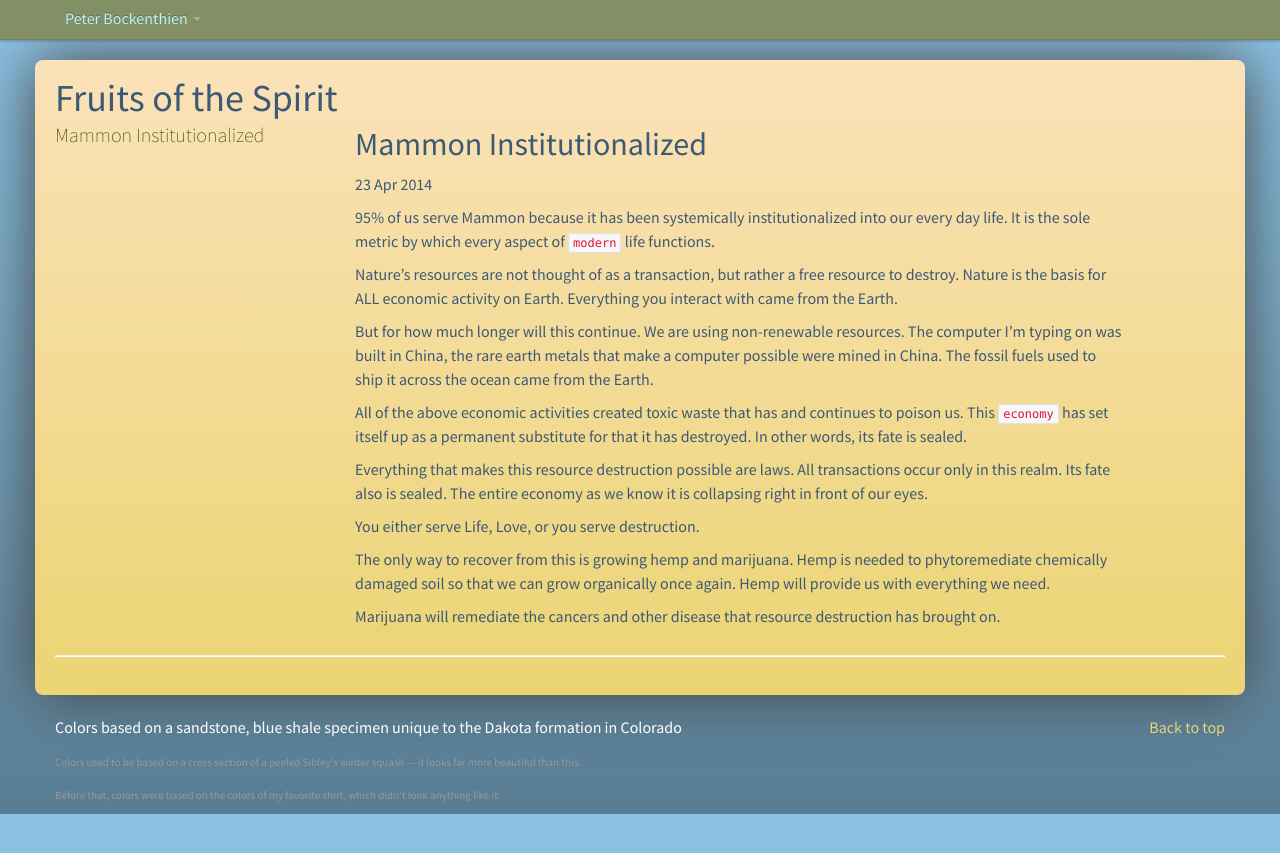
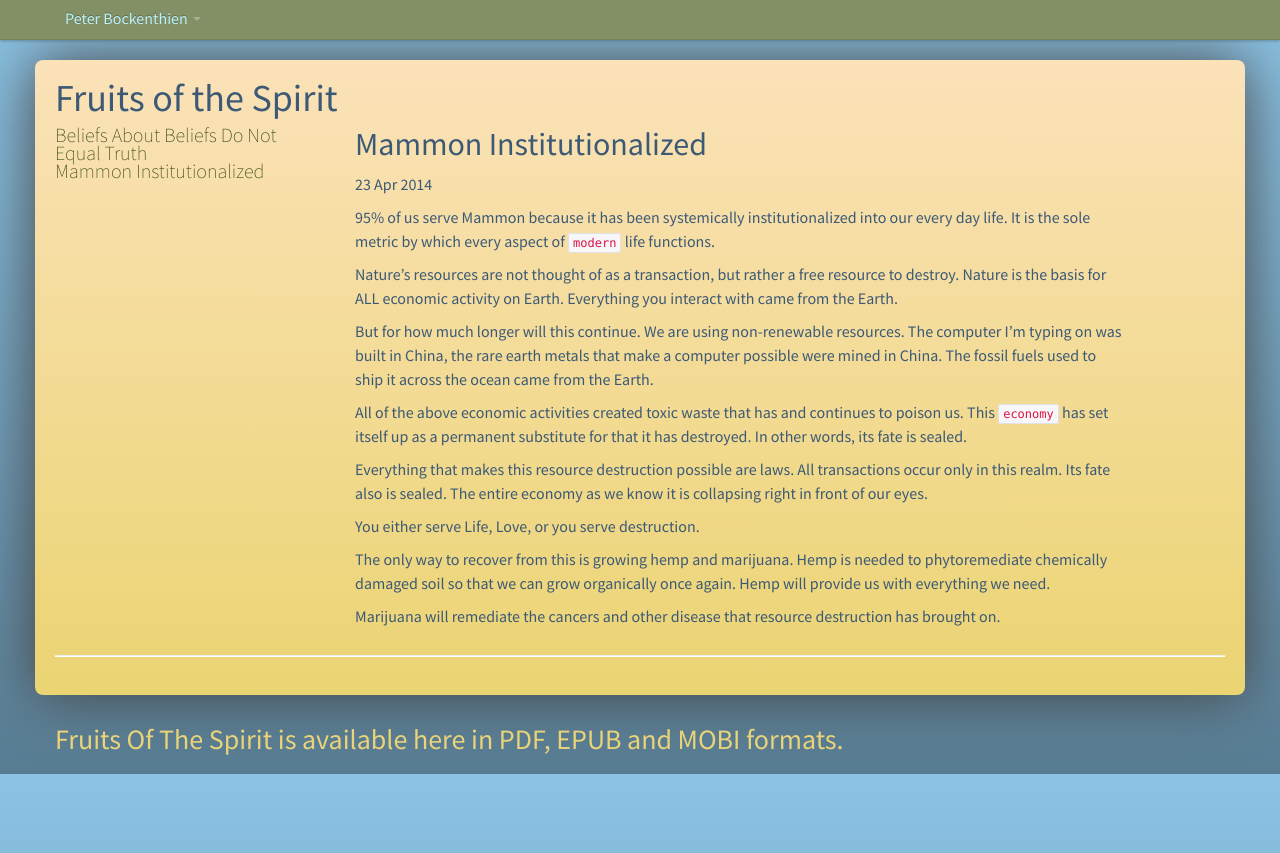
Before and after one commit to pbockenthien/pb-personal, a Jekyll site: the page built from _posts/2014-04-23-legalism-one-oh-one.markdown, in a window 1280 px wide. Shown: the top 853 px of the page. Built offline with Jekyll 4.4.1, drawn with Linux system fonts in a browser that asks for light colours; some web fonts are replaced; Markdown is read by kramdown in place of the engine named in the settings; comment, search, counter and statistics services are not loaded.

Commit message:
beliefs and footer

```diff
--- a/_includes/footer.html
+++ b/_includes/footer.html
@@ -15,11 +15,9 @@
 <!-- Footer -->
 <footer class="footer">
   <div class="container">
-    <p class="pull-right"><a href="index.htmlessays.html#">Back to top</a></p>
+    <!-- <p class="pull-right"><a href="index.htmlessays.html#">Back to top</a></p> -->
     <!-- <li><a href="mospherix/"><i class="icon-pencil"></i> Cloud Blog</a></li> -->
-  <p>Colors based on a sandstone, blue shale specimen unique to the Dakota formation in Colorado</p>
-    <p><small>Colors used to be based on a cross section of a peeled Sibley's winter squash &mdash; it looks far more beautiful than this.</small></p>
-    <p><small>Before that, colors were based on the colors of my favorite shirt, which didn't look anything like it.</small></p>
+    <h3><a href="https://leanpub.com/fruitsofthespirit" target="_blank">Fruits Of The Spirit is available here in PDF, EPUB and MOBI formats.</a></h3>
   </div>
 </footer>
 
```
Also changed, not shown: _posts/2014-05-23-beliefs.markdown (added, +25 -0 lines), 3 other files.
